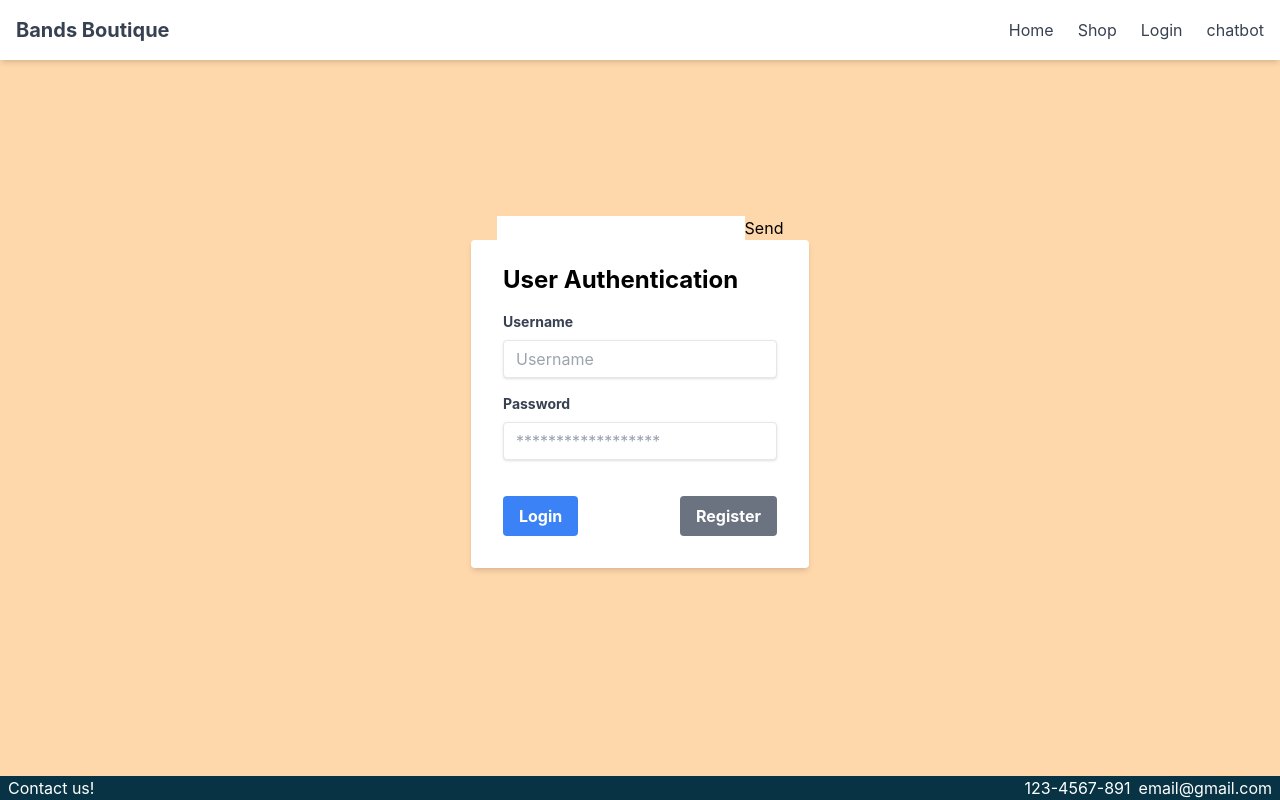
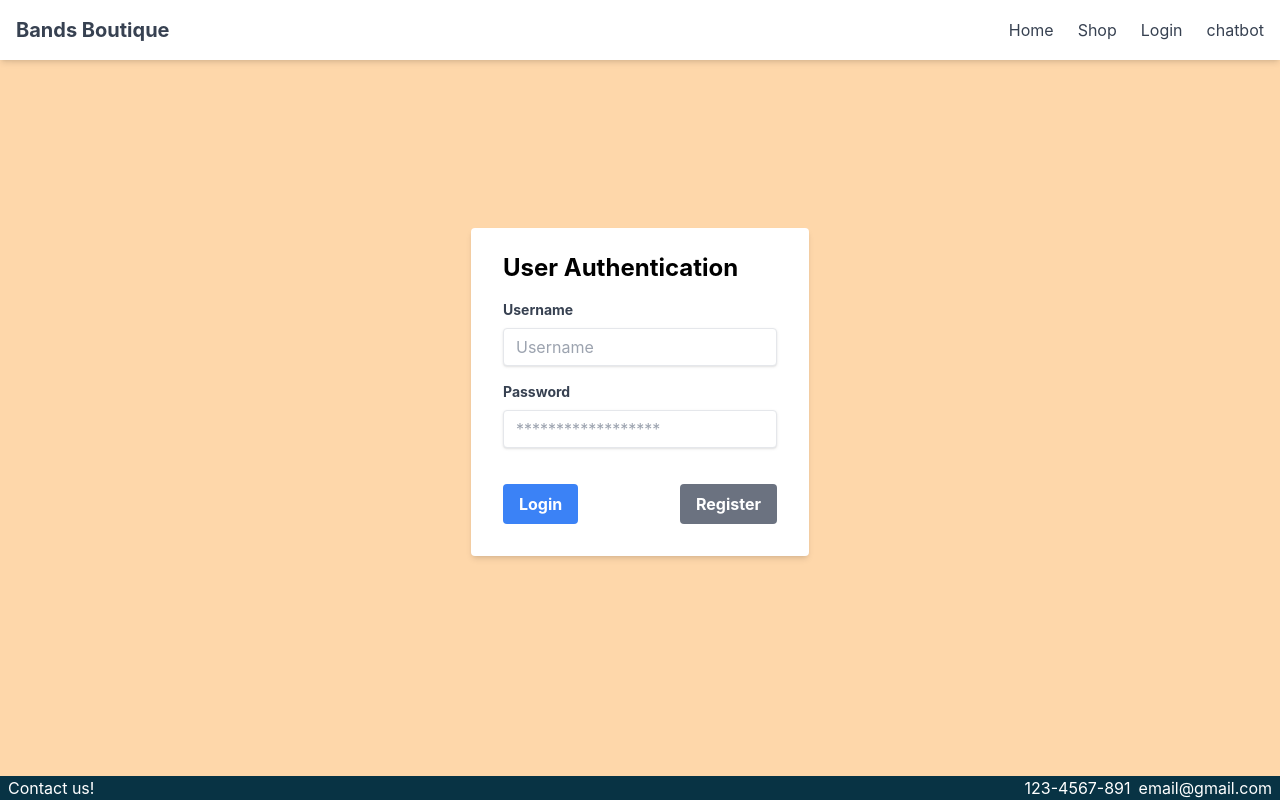
Before and after one commit to cgipson2345/bandsboutique, a React (Create React App) app in the folder bands-boutique/: page /SendMessage in a window 1280 px wide. Built offline with nearby package versions, Linux system fonts and the light colour scheme.

Commit message:
broke it then unbroke it

```diff
--- a/bands-boutique/package.json
+++ b/bands-boutique/package.json
@@ -9,6 +9,7 @@
     "body-parser": "^1.20.2",
     "cors": "^2.8.5",
     "cra-template": "1.2.0",
+    "crypto-browserify": "^3.12.0",
     "dotenv": "^16.4.5",
     "express": "^4.18.3",
     "jsonwebtoken": "^9.0.2",
@@ -19,7 +20,7 @@
     "react-dom": "^18.2.0",
     "react-router-dom": "^6.22.1",
     "react-scripts": "5.0.1",
-    "socket.io": "^4.7.4"
+    "stream-http": "^3.2.0"
   },
   "scripts": {
     "start": "react-scripts start",
--- a/bands-boutique/src/SendMessage.jsx
+++ b/bands-boutique/src/SendMessage.jsx
@@ -1,32 +1,14 @@
 import React, { useState, useEffect } from 'react';
-import axios from 'axios'; // Use axios or another HTTP client to communicate with your backend
+
 
 const LiveServiceChat = () => {
-  const [messages, setMessages] = useState([]);
-  const [inputMessage, setInputMessage] = useState('');
 
-  const sendMessage = async () => {
-    try {
-      // Send the user message to the backend
-      const response = await axios.post('/api/send-message', { message: inputMessage });
-      // Update messages state with bot response
-      setMessages(prevMessages => [...prevMessages, { text: inputMessage, isBot: false }]);
-      setMessages(prevMessages => [...prevMessages, { text: response.data.botResponse, isBot: true }]);
-      // Clear input field
-      setInputMessage('');
-    } catch (error) {
-      console.error('Error sending message:', error);
-    }
-  };
 
 
   return (
-    <div className="live-service-chat">
-      <div className="message holder"></div>
-      <form className="send holder">
-      <input type = "text" className="message input"></input>
-      <button type = "submit" id = "send-button">Send</button>
-      </form>
+    <div className="chat-app">
+
+
     </div>
   );
 };
```
Also changed, not shown: bands-boutique/src/script.js (added), 1 other file (tests, documents, lock files or other folders).
